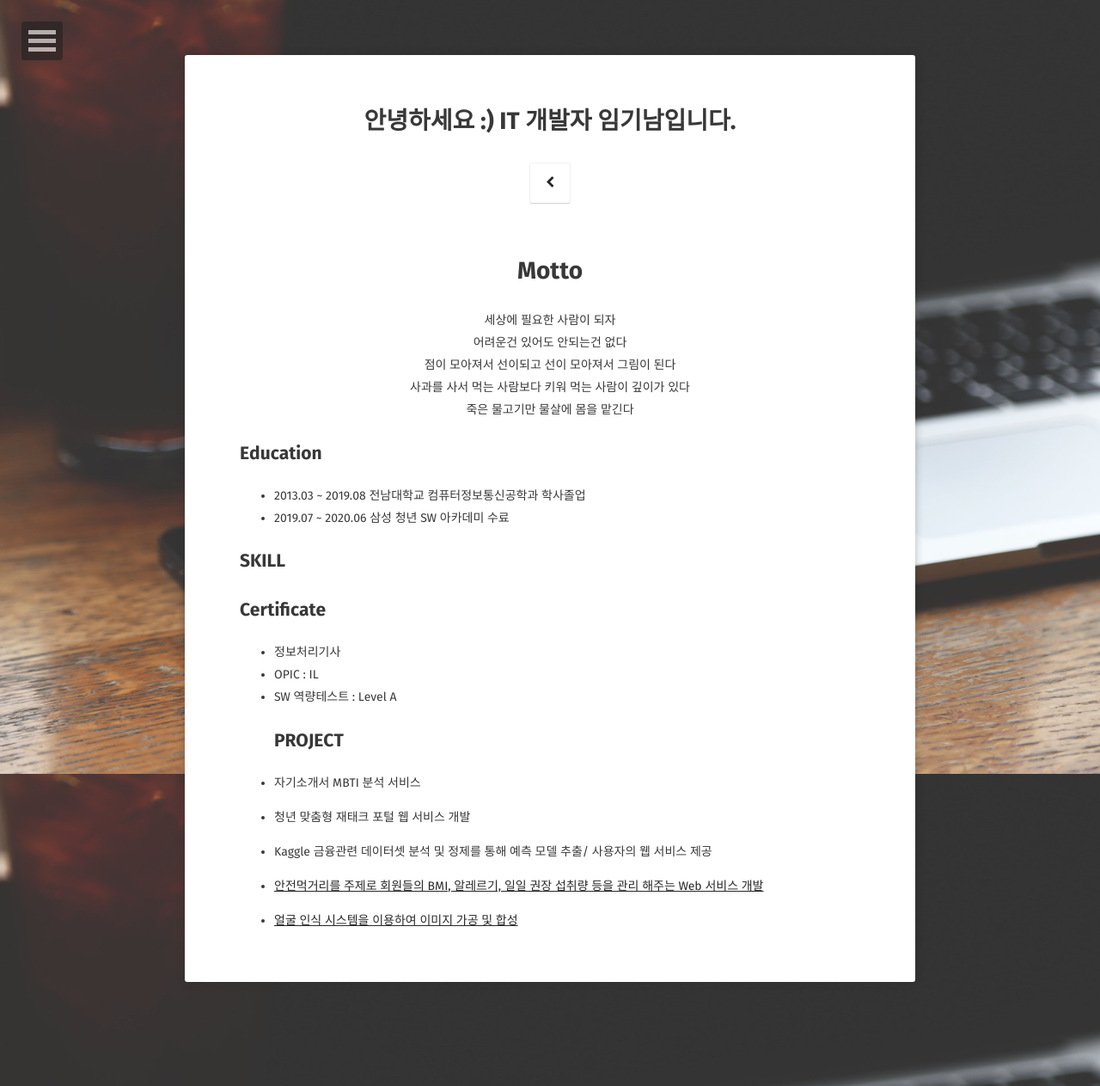
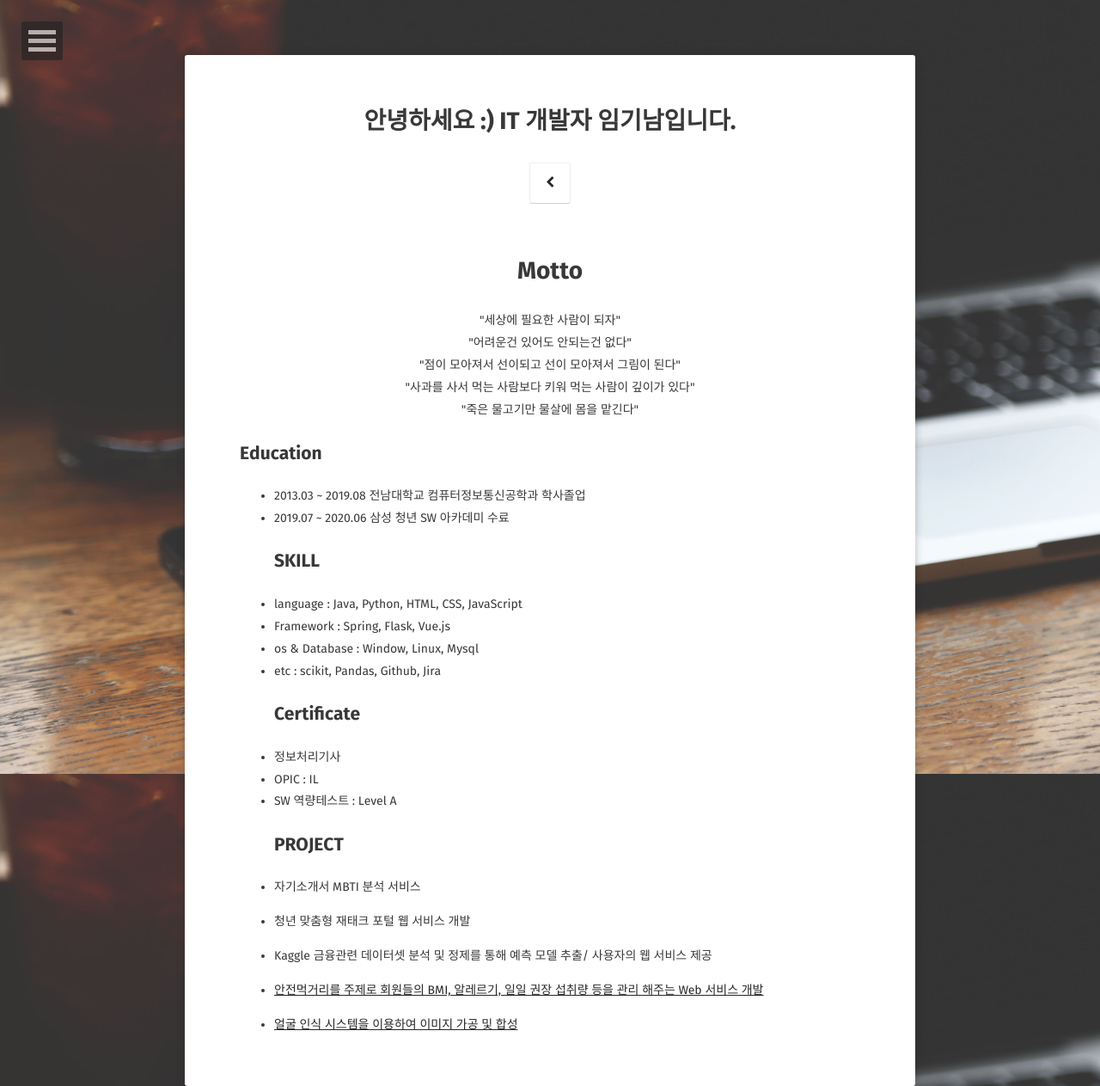
Before and after one commit to limkinam/limkinam.github.io, a Jekyll site: the page built from about/index.md, in a window 1280 px wide. Shown: the whole page at 86% size. Built offline with Jekyll 4.4.1, drawn with Linux system fonts in a browser that asks for light colours; some web fonts are replaced.

Commit message:
Update index.md

```diff
--- a/about/index.md
+++ b/about/index.md
@@ -6,20 +6,22 @@ date: 2020-06-10
 comments: false
 ---
 
+
 <center><h1><b>Motto</b></h1></center>
-<center>세상에 필요한 사람이 되자</center>
-<center>어려운건 있어도 안되는건 없다</center>
-<center>점이 모아져서 선이되고 선이 모아져서 그림이 된다</center>
-<center>사과를 사서 먹는 사람보다 키워 먹는 사람이 깊이가 있다</center>
-<center>죽은 물고기만 물살에 몸을 맡긴다</center>
+<center>"세상에 필요한 사람이 되자"</center>
+<center>"어려운건 있어도 안되는건 없다"</center>
+<center>"점이 모아져서 선이되고 선이 모아져서 그림이 된다"</center>
+<center>"사과를 사서 먹는 사람보다 키워 먹는 사람이 깊이가 있다"</center>
+<center>"죽은 물고기만 물살에 몸을 맡긴다"</center>
 
 ## Education
  - 2013.03 ~ 2019.08 전남대학교 컴퓨터정보통신공학과 학사졸업
  - 2019.07 ~ 2020.06 삼성 청년 SW 아카데미 수료
-
 ## SKILL
-
-
+ - language : Java, Python, HTML, CSS, JavaScript
+ - Framework : Spring, Flask, Vue.js
+ - os & Database : Window, Linux, Mysql
+ - etc : scikit, Pandas, Github, Jira
 ## Certificate
 - 정보처리기사
 - OPIC : IL
```
